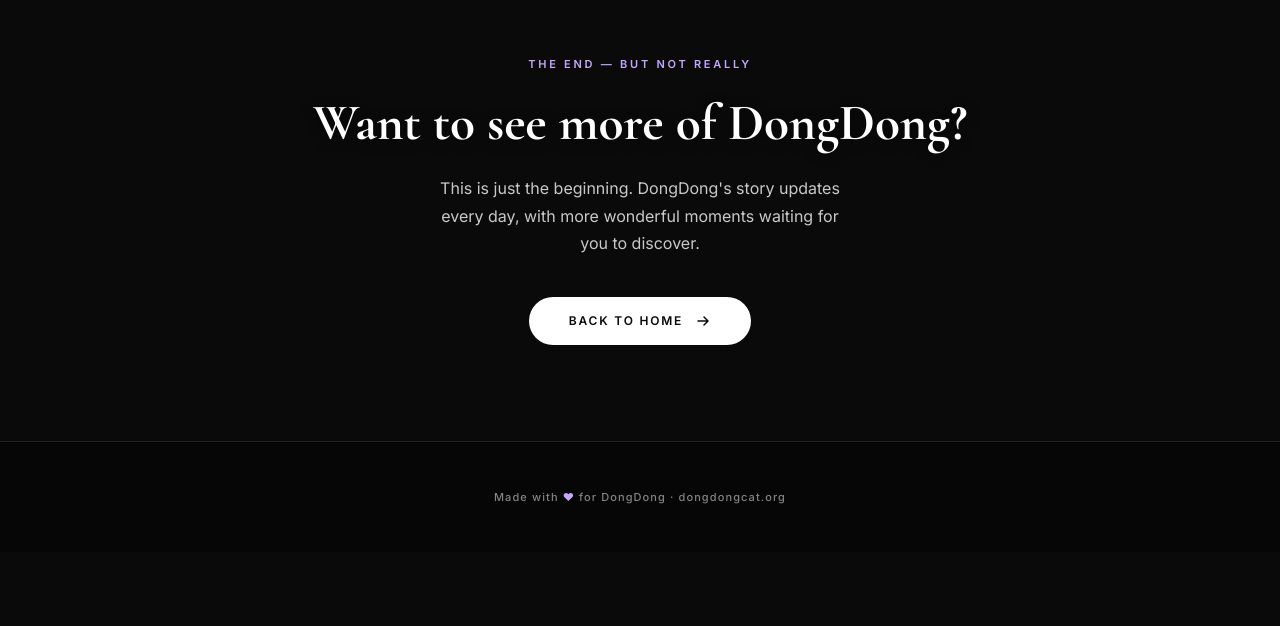
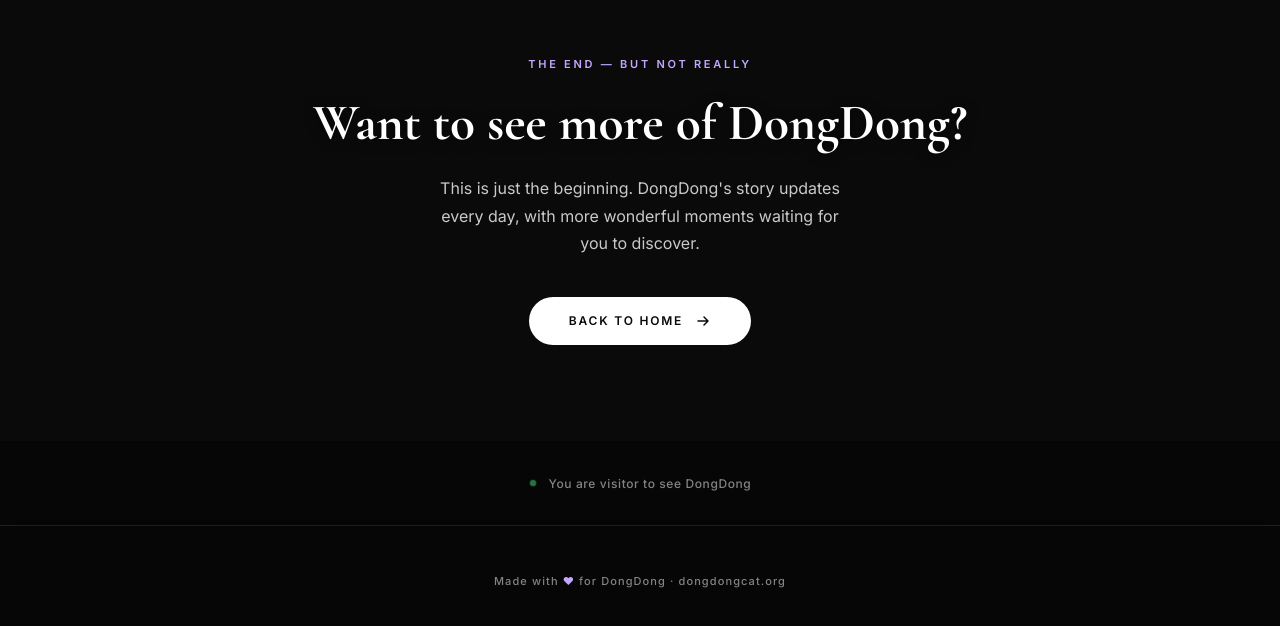
Before and after one commit to yanxuejun/dongdong-cat-org, a Next.js app in the folder frontend/: page /scrollytelling in a window 1280 px wide. Shown: the part 4039-4665 px from the top of the page. Before the commit the page ends 4591 px from the top, so only its background shows below. Built offline with nearby package versions, Linux system fonts and the light colour scheme; no server answers.

Commit message:
feat: add visitor counter from Cloudflare KV on scrollytelling page
- Fetch /api/visitor to get visitor ID from DONGDONG_KV
- Display 'You are visitor #N to see DongDong' badge
- Add pulse animation green dot + glassmorphism styling
- Show '...' while loading, hide on error

```diff
--- a/frontend/public/scrollytelling/index.html
+++ b/frontend/public/scrollytelling/index.html
@@ -364,6 +364,49 @@
     }
 
     /* ================================================================
+       VISITOR BADGE
+       ================================================================ */
+    .visitor-badge {
+      position: relative;
+      z-index: 10;
+      display: flex;
+      align-items: center;
+      justify-content: center;
+      gap: 0.75rem;
+      padding: 2rem 6vw;
+      background: rgba(0, 0, 0, 0.4);
+      backdrop-filter: blur(8px);
+      -webkit-backdrop-filter: blur(8px);
+    }
+
+    .visitor-badge__dot {
+      width: 8px;
+      height: 8px;
+      background: #4ade80;
+      border-radius: 50%;
+      animation: pulse-dot 2s ease-in-out infinite;
+    }
+
+    @keyframes pulse-dot {
+      0%, 100% { opacity: 1; transform: scale(1); }
+      50% { opacity: 0.5; transform: scale(0.8); }
+    }
+
+    .visitor-badge__text {
+      font-size: 0.75rem;
+      font-weight: 500;
+      letter-spacing: 0.05em;
+      color: var(--text-muted);
+    }
+
+    .visitor-badge__num {
+      font-weight: 700;
+      color: var(--accent);
+      font-family: var(--font-serif);
+      font-size: 1rem;
+    }
+
+    /* ================================================================
        FOOTER
        ================================================================ */
     .footer {
@@ -635,6 +678,14 @@
       </a>
     </section>
 
+    <!-- Visitor Counter -->
+    <div class="visitor-badge" id="visitorBadge">
+      <div class="visitor-badge__dot"></div>
+      <p class="visitor-badge__text">
+        You are visitor <span class="visitor-badge__num" id="visitorNum">...</span> to see DongDong
+      </p>
+    </div>
+
     <!-- Footer -->
     <footer class="footer">
       <p class="footer__text">
@@ -837,6 +888,27 @@
       initVideos();
       videoMain.currentTime = 0;
 
+      // ================================================================
+      // VISITOR COUNTER (Cloudflare KV)
+      // ================================================================
+      (function fetchVisitorCount() {
+        const numEl = document.getElementById('visitorNum');
+        if (!numEl) return;
+
+        fetch('/api/visitor')
+          .then(res => res.json())
+          .then(data => {
+            if (data && typeof data.id === 'number') {
+              numEl.textContent = '#' + data.id;
+            } else {
+              numEl.textContent = '';
+            }
+          })
+          .catch(() => {
+            numEl.textContent = '';
+          });
+      })();
+
     })();
   </script>
 </body>
```
Also changed, not shown: frontend/src/app/scrollytelling/html.ts (+1 -1 lines).
